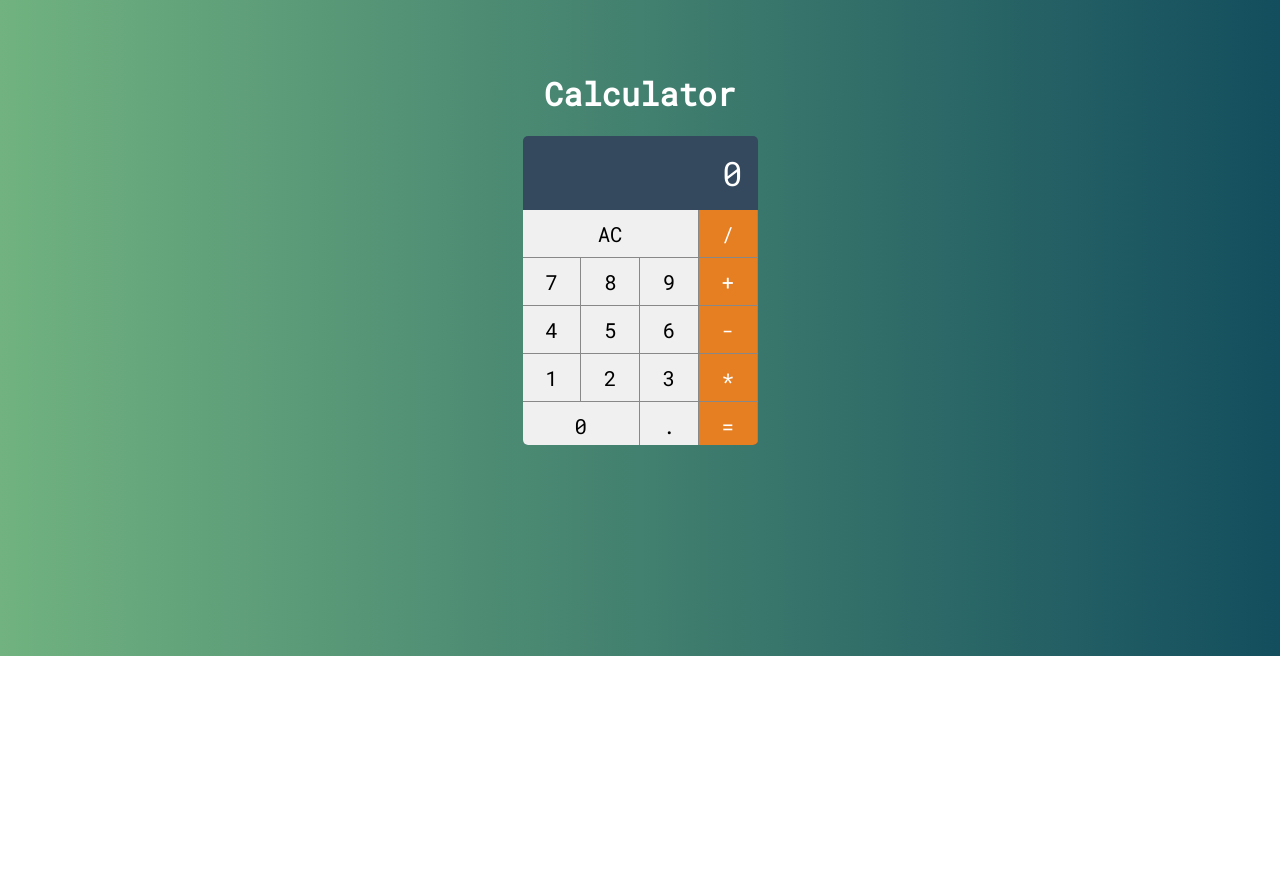
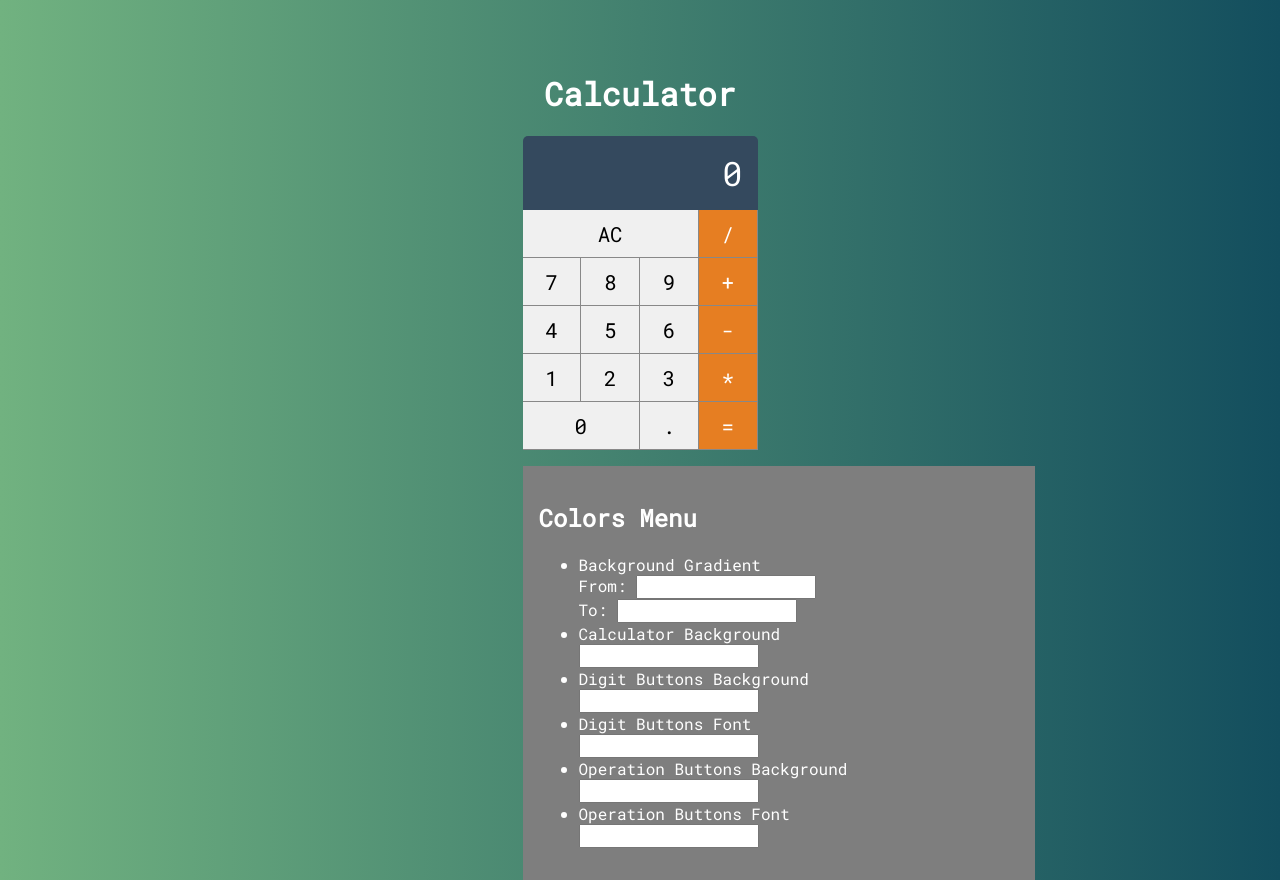
Before and after one commit to JuanMaciel1703/react-calculadora, a React (Create React App) app: page / in a window 1280 px wide. Shown: the part 160-1040 px from the top of the page. Before the commit the page ends 816 px from the top, so only its background shows below. Built offline with nearby package versions, Linux system fonts and the light colour scheme.

Commit message:
Created Colors Menu base

```diff
--- a/src/components/Button.css
+++ b/src/components/Button.css
@@ -1,11 +1,15 @@
 :root {
-    --bg-button: #f0f0f0;
+    --digit-button-bg-color: #f0f0f0;
+    --digit-button-font-color: #000;
+    --operation-button-bg-color: #e67e22;
+    --operation-button-font-color: #fff;
     --border-button: solid 1px #888;
 }
 
 .button {
     font-size: 1.3em;
-    background-color: var(--bg-button);
+    background-color: var(--digit-button-bg-color);
+    color: var(--digit-button-font-color);
     border: none;
     border-right: var(--border-button);
     border-bottom: var(--border-button);
@@ -25,8 +29,8 @@
 }
 
 .button.operation {
-    background-color: #e67e22;
-    color: #fff
+    background-color: var(--operation-button-bg-color);
+    color: var(--operation-button-font-color)
 }
 
 .button.operation:active {
--- /dev/null
+++ b/src/components/ColorsMenu.css
@@ -0,0 +1,7 @@
+.colorsMenu {
+    background-color: rgb(126, 126, 126);
+    width: 30em;
+    padding: 1em;
+    margin-top: 1em;
+    text-align: left;
+}
--- /dev/null
+++ b/src/components/ColorsMenu.jsx
@@ -0,0 +1,59 @@
+import React, { Component } from 'react'
+import './ColorsMenu.css'
+
+const initialState = {
+    digitBackgroundColor: '',
+    documentElementStyle: document.documentElement.style
+}
+
+export default class ColorsMenu extends Component {
+    state = { ...initialState }
+
+    handleColorChange(e, property) {
+        const color = e.target.value
+        const test = document.getElementById('root')
+        this.state.documentElementStyle.setProperty(property, color)
+    }
+
+    render() {
+        return(
+            <div className="colorsMenu">
+                <h2>Colors Menu</h2>
+                <ul>
+                    <li>
+                        Background Gradient
+                        <br/>
+                        From: <input type="text" onBlur={(e) => this.handleColorChange(e, '--bg-gradient-from-color')}></input>
+                        <br/>
+                        To: <input type="text" onBlur={(e) => this.handleColorChange(e, '--bg-gradient-to-color')}></input>
+                    </li>
+                    <li>
+                        Calculator Background
+                        <br/>
+                        <input type="text" onBlur={(e) => this.handleColorChange(e, '--calculator-bg-color')}></input>
+                    </li>
+                    <li>
+                        Digit Buttons Background
+                        <br/>
+                        <input type="text" onBlur={(e) => this.handleColorChange(e, '--digit-button-bg-color')}></input>
+                    </li>
+                    <li>
+                        Digit Buttons Font
+                        <br/>
+                        <input type="text" onBlur={(e) => this.handleColorChange(e, '--digit-button-font-color')}></input>
+                    </li>
+                    <li>
+                        Operation Buttons Background
+                        <br/>
+                        <input type="text" onBlur={(e) => this.handleColorChange(e, '--operation-button-bg-color')}></input>
+                    </li>
+                    <li>
+                        Operation Buttons Font
+                        <br/>
+                        <input type="text" onBlur={(e) => this.handleColorChange(e, '--operation-button-font-color')}></input>
+                    </li>
+                </ul>
+            </div>
+        )
+    }
+}
--- a/src/index.css
+++ b/src/index.css
@@ -1,3 +1,8 @@
+:root {
+  --bg-gradient-from-color: #71B280;
+  --bg-gradient-to-color: #134E5E;
+}
+
 @font-face {
   font-family: 'RobotoMono';
   src: url('./fonts/RobotoMono-Regular.ttf');
@@ -15,7 +20,7 @@ body {
   text-align: center;
 
   color: #fff;
-  background: #134E5E;  /* fallback for old browsers */
-  background: -webkit-linear-gradient(to right, #71B280, #134E5E);  /* Chrome 10-25, Safari 5.1-6 */
-  background: linear-gradient(to right, #71B280, #134E5E); /* W3C, IE 10+/ Edge, Firefox 16+, Chrome 26+, Opera 12+, Safari 7+ */
+  background: var(--bg-gradient-from-color);  /* fallback for old browsers */
+  background: -webkit-linear-gradient(to right, var(--bg-gradient-from-color), var(--bg-gradient-to-color));  /* Chrome 10-25, Safari 5.1-6 */
+  background: linear-gradient(to right, var(--bg-gradient-from-color), var(--bg-gradient-to-color)); /* W3C, IE 10+/ Edge, Firefox 16+, Chrome 26+, Opera 12+, Safari 7+ */
   }
--- a/src/main/Calculator.css
+++ b/src/main/Calculator.css
@@ -1,7 +1,10 @@
+:root {
+    --calculator-bg-color: #34495e;
+}
+
 .calculator {
     height: 309px;
     width: 235px;
     border-radius: 5px;
-    overflow: hidden;
-    background-color: #34495e;
+    background-color: var(--calculator-bg-color);
 }
--- a/src/main/Calculator.jsx
+++ b/src/main/Calculator.jsx
@@ -3,6 +3,7 @@ import './Calculator.css'
 
 import ButtonsPad from '../components/ButtonsPad'
 import Display from '../components/Display'
+import ColorsMenu from '../components/ColorsMenu'
 
 const initialState = {
     displayValue: '0',
@@ -102,9 +103,6 @@ export default class Calculator extends Component {
 
 
     render() {
-        const addDigit = n => this.addDigit(n)
-        const setOperation = op => this.setOperation(op)
-
         return (
             <div className="calculator">
                 <Display value={this.state.displayValue}/>
@@ -113,6 +111,7 @@ export default class Calculator extends Component {
                     clearMemory={this.clearMemory}
                     setOperation={this.setOperation}
                 />
+                <ColorsMenu />
             </div>
         )
     }
```
